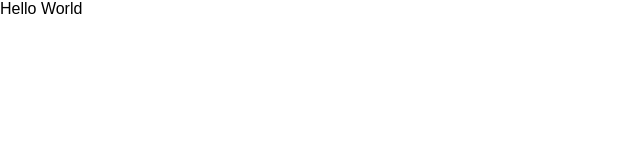
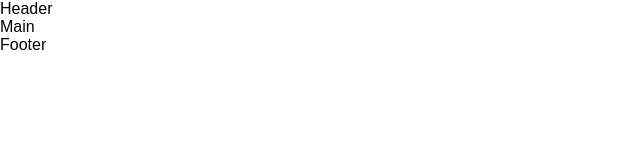
Before and after one commit to samuraijane/exercise-dog-winner, a React (Create React App) app: page / in a window 1280 px wide. Shown: the top 160 px of the page, without its empty margins (0-640 px from the left). Built offline with nearby package versions, Linux system fonts and the light colour scheme.

Commit message:
create sectioning components

```diff
--- a/src/app.jsx
+++ b/src/app.jsx
@@ -1,8 +1,12 @@
+import { Footer, Header, Main } from './sectioning';
+
 const App = () => {
   return (
-    <div>
-      Hello World
-    </div>
+    <>
+      <Header />
+      <Main />
+      <Footer />
+    </>
   );
 }
 
--- /dev/null
+++ b/src/sectioning/footer.jsx
@@ -0,0 +1,7 @@
+const Footer = () => {
+  return (
+    <footer>Footer</footer>
+  )
+};
+
+export default Footer;
--- /dev/null
+++ b/src/sectioning/header.jsx
@@ -0,0 +1,7 @@
+const Header = () => {
+  return (
+    <header>Header</header>
+  )
+};
+
+export default Header;
--- /dev/null
+++ b/src/sectioning/index.js
@@ -0,0 +1,5 @@
+import Footer from "./footer";
+import Header from "./header";
+import Main from "./main";
+
+export { Footer, Header, Main };
--- /dev/null
+++ b/src/sectioning/main.jsx
@@ -0,0 +1,7 @@
+const Main = () => {
+  return (
+    <main>Main</main>
+  )
+};
+
+export default Main;
```
